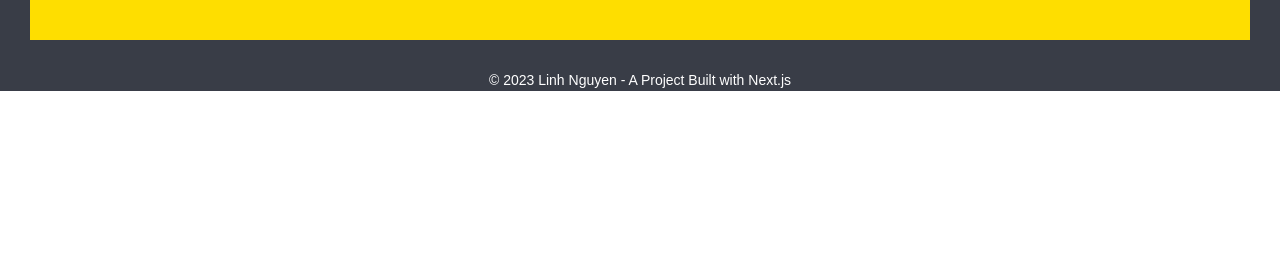
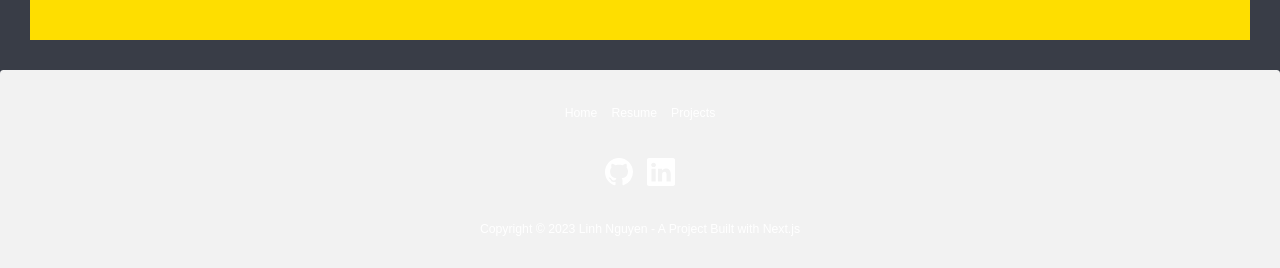
Before and after one commit to linhngkh/nextjs-Portfolio, a Next.js app: page / in a window 1280 px wide. Shown: the part 1625-1893 px from the top of the page. Before the commit the page ends 1737 px from the top, so only its background shows below. Built offline with nearby package versions, Linux system fonts and the light colour scheme; no server answers.

Commit message:
style footer

```diff
--- a/app/page.js
+++ b/app/page.js
@@ -2,6 +2,7 @@ import Hero from "@/components/hero/Hero";
 import Navbar from "../components/navbar/Navbar";
 import styles from "../styles/globals.css";
 import { AboutMe } from "@/components/about/AboutMe";
+import { BsGithub, BsLinkedin } from "react-icons/bs";
 export default function Home() {
   return (
     <>
@@ -14,9 +15,29 @@ export default function Home() {
       </main>
       <AboutMe />
       {/* footer section */}
-      <footer className=" bottom-0 mt-auto w-full text-center mb-6 ">
-        {" "}
-        <h3> &#169; 2023 Linh Nguyen - A Project Built with Next.js</h3>
+
+      <footer className="footer footer-center p-10 bg-base-200 text-white rounded ">
+        <div className="grid grid-flow-col gap-4">
+          <a className="link link-hover">Home</a>
+          <a className="link link-hover">Resume</a>
+          <a className="link link-hover">Projects</a>
+        </div>
+        <div>
+          <div className="grid grid-flow-col gap-4">
+            <a href="https://github.com/linh-nguyenkhanh" target="_blank">
+              <BsGithub size="2rem" />
+            </a>
+            <a
+              href="https://www.linkedin.com/in/linhh-nguyenkhanh/"
+              target="_blank"
+            >
+              <BsLinkedin size="2rem" />
+            </a>
+          </div>
+        </div>
+        <div>
+          <p>Copyright © 2023 Linh Nguyen - A Project Built with Next.js</p>
+        </div>
       </footer>
     </>
   );
```
